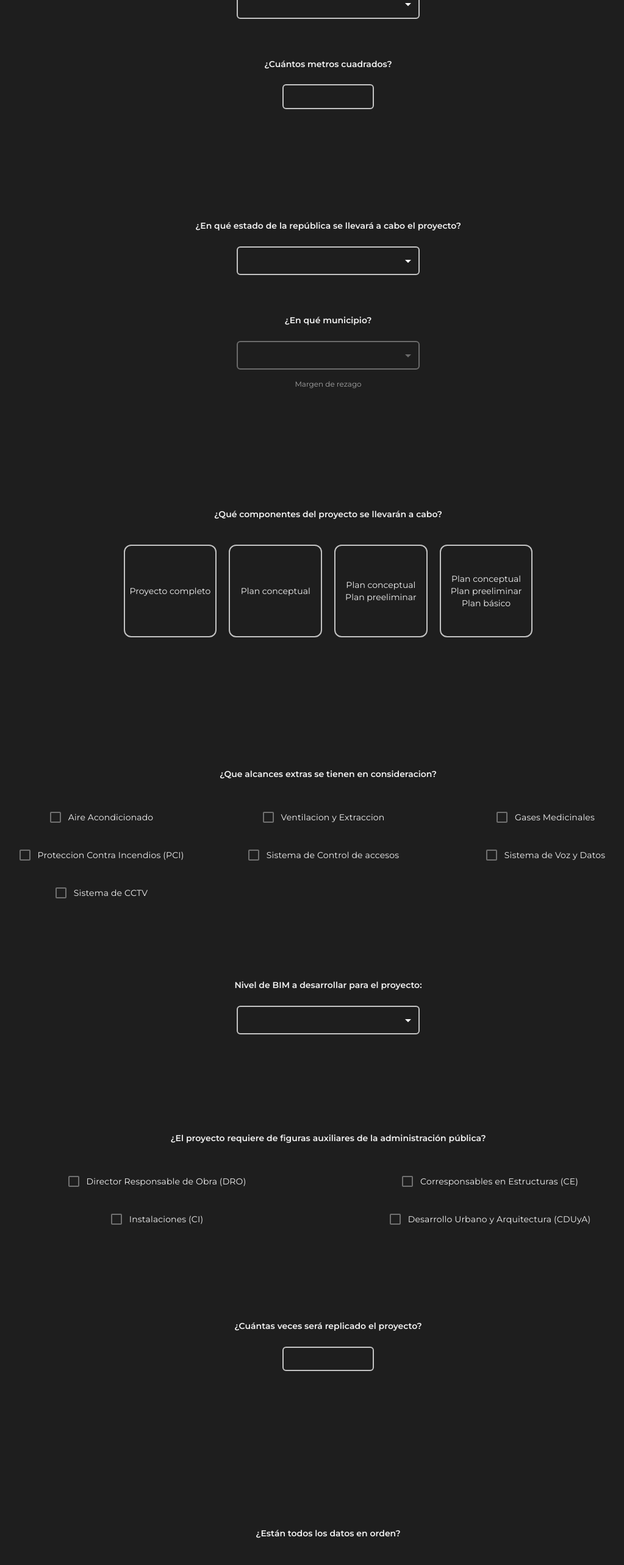
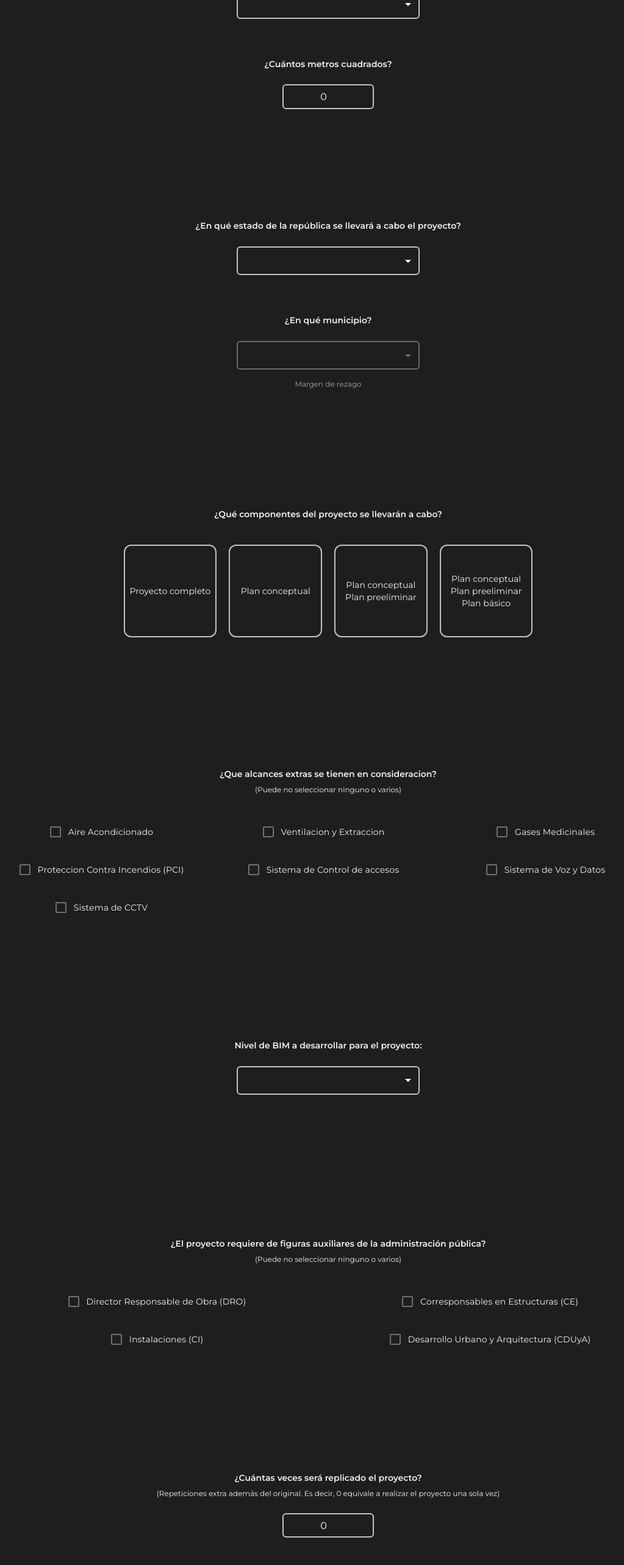
Before and after one commit to Carrasc/calc, a Next.js app: page / in a window 1280 px wide. Shown: the part 980-3546 px from the top of the page at 61% size, without its empty margins (102-1125 px from the left). Built offline with nearby package versions, Linux system fonts and the light colour scheme.

Commit message:
Button Calcular disabled until options selected, TableResults style, brief lines testing

```diff
--- a/components/BIMView.js
+++ b/components/BIMView.js
@@ -22,7 +22,7 @@ export default function BIMView() {
     }));
   };
   return (
-    <div className="flex flex-col items-center justify-center w-full my-20">
+    <div className="flex flex-col items-center justify-center w-full my-10 min-h-[40vh]">
       <p className="text-center mb-6 font-[Montserrat-bold] text-sm text-miluno-white ">
         Nivel de BIM a desarrollar para el proyecto:
       </p>
--- a/components/Brief.js
+++ b/components/Brief.js
@@ -1,5 +1,5 @@
-import React from 'react';
-import { GeneralContext } from '../Context/GeneralContext';
+import React from "react";
+import { GeneralContext } from "../Context/GeneralContext";
 
 export default function Brief() {
   const {
@@ -15,48 +15,49 @@ export default function Brief() {
   } = React.useContext(GeneralContext);
   const data = [
     {
-			title: 'Género del Proyecto',
-			string: gender.type + ' / ' + gender.son,
+      title: "Género del Proyecto",
+      string: gender.type + " / " + gender.son,
     },
     {
-			title: 'Superficie',
-			string: surface.value + 'm2',
+      title: "Superficie",
+      string: surface.value + "m2",
     },
     {
-			title: 'Modalidad',
+      title: "Modalidad",
       string: typeOfProject.title,
     },
     {
-			title: 'Lugar',
-			string: lag_margin.estado + ' / ' + lag_margin.municipio,
+      title: "Lugar",
+      string: lag_margin.estado + " / " + lag_margin.municipio,
     },
     {
-			title: 'Componentes de proyecto',
-			string: plan.item.titles.map((item, index) => {
-				const comma =
-					index !== plan.item.titles.length - 1 ? ', ' : '.';
+      title: "Componentes de proyecto",
+      string:
+        "" +
+        plan.item.titles.map((item, index) => {
+          const comma = index !== plan.item.titles.length - 1 ? ", " : ".";
           return item + comma;
         }),
     },
     {
-			title: 'Alcances extras',
+      title: "Alcances extras",
       string: scopes.map((item, index) => {
-				const comma = index !== scopes.length - 1 ? ', ' : '.';
+        const comma = index !== scopes.length - 1 ? ", " : ".";
         return item + comma;
       }),
     },
     {
-			title: 'MIC (BIM)',
+      title: "MIC (BIM)",
       string: bim_selection.title,
     },
     {
-			title: 'Repeticiones',
+      title: "Repeticiones",
       string: times.value,
     },
     {
-			title: 'Contrataciones',
+      title: "Contrataciones",
       string: peopleSelected.map((item, index) => {
-				const comma = index !== peopleSelected.length - 1 ? ', ' : '.';
+        const comma = index !== peopleSelected.length - 1 ? ", " : ".";
         return item + comma;
       }),
     },
@@ -74,7 +75,16 @@ export default function Brief() {
           <div className="text-sm text-start font-montserrat-bold text-miluno-white">
             {item.title}
           </div>
-					<div className="w-full mx-10 h-[1px] bg-miluno-green "></div>
+          <div
+            className={`w-full mx-10 h-[1px] ${
+              item.string !== "" &&
+              item.string !== " / " &&
+              item.string !== "0m2" &&
+              item.string !== undefined
+                ? "bg-miluno-green"
+                : "bg-miluno-gray"
+            }`}
+          ></div>
           <div className="text-sm text-end font-montserrat text-miluno-white">
             {item.string}
           </div>
--- a/components/ExtraComponents.js
+++ b/components/ExtraComponents.js
@@ -1,9 +1,9 @@
-import * as React from 'react';
-import FormGroup from '@mui/material/FormGroup';
-import FormControlLabel from '@mui/material/FormControlLabel';
-import Checkbox from '@mui/material/Checkbox';
-import extraInstalation from '../Data/IC.json';
-import { GeneralContext } from '../Context/GeneralContext';
+import * as React from "react";
+import FormGroup from "@mui/material/FormGroup";
+import FormControlLabel from "@mui/material/FormControlLabel";
+import Checkbox from "@mui/material/Checkbox";
+import extraInstalation from "../Data/IC.json";
+import { GeneralContext } from "../Context/GeneralContext";
 
 export default function ExtraComponents() {
   const { scopes, set_scopes } = React.useContext(GeneralContext);
@@ -24,8 +24,11 @@ export default function ExtraComponents() {
   };
   return (
     <div className="py-10">
-			<p className="text-center mb-6 font-[Montserrat-bold] text-sm text-miluno-white ">
+      <p className="text-center mb-2 font-[Montserrat-bold] text-sm text-miluno-white ">
         ¿Que alcances extras se tienen en consideracion?
+      </p>
+      <p className="text-center mb-6 font-[Montserrat] text-xs text-miluno-white ">
+        (Puede no seleccionar ninguno o varios)
       </p>
       <div className="grid grid-cols-1 gap-5 mt-10 md:grid-cols-3">
         {extraInstalation.map((item, index) => (
@@ -34,9 +37,9 @@ export default function ExtraComponents() {
               label={
                 <span
                   style={{
-										fontSize: '14px',
-										fontFamily: 'Montserrat',
-										color: '#f3f3f3',
+                    fontSize: "14px",
+                    fontFamily: "Montserrat",
+                    color: "#f3f3f3",
                   }}
                 >
                   {item.label}
@@ -46,9 +49,9 @@ export default function ExtraComponents() {
                 <Checkbox
                   onChange={(e) => handleChange(e, item)}
                   sx={{
-										color: '#707070',
-										'&.Mui-checked': {
-											color: '#7AC279',
+                    color: "#707070",
+                    "&.Mui-checked": {
+                      color: "#7AC279",
                     },
                   }}
                 />
--- a/components/ExtraPeople.js
+++ b/components/ExtraPeople.js
@@ -1,9 +1,9 @@
-import * as React from 'react';
-import FormGroup from '@mui/material/FormGroup';
-import FormControlLabel from '@mui/material/FormControlLabel';
-import Checkbox from '@mui/material/Checkbox';
-import extraPeople from '../Data/People.json';
-import { GeneralContext } from '../Context/GeneralContext';
+import * as React from "react";
+import FormGroup from "@mui/material/FormGroup";
+import FormControlLabel from "@mui/material/FormControlLabel";
+import Checkbox from "@mui/material/Checkbox";
+import extraPeople from "../Data/People.json";
+import { GeneralContext } from "../Context/GeneralContext";
 
 export default function ExtraPeople() {
   const { setPeopleSelected } = React.useContext(GeneralContext);
@@ -40,10 +40,13 @@ export default function ExtraPeople() {
   };
 
   return (
-		<div className="py-20">
-			<p className="text-center mb-6 font-[Montserrat-bold] text-sm text-miluno-white ">
+    <div className="py-20 min-h-[50vh]">
+      <p className="text-center mb-2 font-[Montserrat-bold] text-sm text-miluno-white ">
         ¿El proyecto requiere de figuras auxiliares de la administración
         pública?
+      </p>
+      <p className="text-center mb-6 font-[Montserrat] text-xs text-miluno-white ">
+        (Puede no seleccionar ninguno o varios)
       </p>
       <div className="grid grid-cols-1 gap-5 mt-10 md:grid-cols-2">
         {extraPeople.map((item, index) => (
@@ -52,9 +55,9 @@ export default function ExtraPeople() {
               label={
                 <span
                   style={{
-										fontSize: '14px',
-										fontFamily: 'Montserrat',
-										color: '#f3f3f3',
+                    fontSize: "14px",
+                    fontFamily: "Montserrat",
+                    color: "#f3f3f3",
                   }}
                 >
                   {item.label}
@@ -65,11 +68,11 @@ export default function ExtraPeople() {
                   id={item.order}
                   checked={people[index].checked}
                   onChange={(e) => handleChange(e, index)}
-									inputProps={{ 'aria-label': 'controlled' }}
+                  inputProps={{ "aria-label": "controlled" }}
                   sx={{
-										color: '#707070',
-										'&.Mui-checked': {
-											color: '#7AC279',
+                    color: "#707070",
+                    "&.Mui-checked": {
+                      color: "#7AC279",
                     },
                   }}
                 />
--- a/components/MilUnoTextField.js
+++ b/components/MilUnoTextField.js
@@ -2,6 +2,7 @@ import React from "react";
 import InputBase from "@mui/material/InputBase";
 import TextField from "@mui/material/TextField";
 import { styled } from "@mui/material/styles";
+import InputAdornment from "@mui/material/InputAdornment";
 
 const CustomTextField = styled(TextField)({
   "& .MuiInputBase-input": {
@@ -39,9 +40,18 @@ const CustomTextField = styled(TextField)({
     },
   },
 });
-export default function MilUnoTextField({ handleChange = () => {} }) {
+export default function MilUnoTextField({
+  handleChange = () => {},
+  defaultVal,
+  value,
+}) {
   return (
     <CustomTextField
+      defaultValue={defaultVal}
+      value={value}
+      InputProps={{
+        inputProps: { min: 0 },
+      }}
       onChange={handleChange}
       id="sizeOfProject"
       label=""
--- a/components/TimesOfProyect.js
+++ b/components/TimesOfProyect.js
@@ -1,18 +1,28 @@
-import React from 'react';
-import { GeneralContext } from '../Context/GeneralContext';
-import MilUnoTextField from './MilUnoTextField';
+import React from "react";
+import { GeneralContext } from "../Context/GeneralContext";
+import MilUnoTextField from "./MilUnoTextField";
 
 export default function TimesOfProyect() {
-	const { setTimes } = React.useContext(GeneralContext);
+  const { setTimes, times } = React.useContext(GeneralContext);
   const handleChange = (event) => {
-		setTimes({ value: parseInt(event.target.value) });
+    event.target.value < 0
+      ? setTimes({ value: 0 })
+      : setTimes({ value: parseInt(event.target.value) });
   };
   return (
     <div className="flex flex-col items-center justify-center w-full my-16">
-			<p className="text-center mb-6 font-[Montserrat-bold] text-sm text-miluno-white ">
+      <p className="text-center mb-2 font-[Montserrat-bold] text-sm text-miluno-white ">
         ¿Cuántas veces será replicado el proyecto?
       </p>
-			<MilUnoTextField handleChange={handleChange} />
+      <p className="text-center mb-6 font-[Montserrat] text-xs text-miluno-white ">
+        (Repeticiones extra además del original. Es decir, 0 equivale a realizar
+        el proyecto una sola vez)
+      </p>
+      <MilUnoTextField
+        handleChange={handleChange}
+        defaultVal={0}
+        value={times.value}
+      />
     </div>
   );
 }
--- a/components/TypeAndSize.js
+++ b/components/TypeAndSize.js
@@ -37,7 +37,9 @@ export default function TypeAndSize() {
     React.useContext(GeneralContext);
 
   const handleChangeSize = (event) => {
-    setSurface({ value: parseInt(event.target.value) });
+    event.target.value < 0
+      ? setSurface({ value: 0 })
+      : setSurface({ value: parseInt(event.target.value) });
   };
 
   const handleSelectedValue = (item) => {
@@ -67,7 +69,10 @@ export default function TypeAndSize() {
         <p className="text-center mb-6 font-[Montserrat-bold] text-sm text-miluno-white">
           ¿Cuántos metros cuadrados?
         </p>
-        <MilUnoTextField handleChange={handleChangeSize} />
+        <MilUnoTextField
+          handleChange={handleChangeSize}
+          value={surface.value}
+        />
       </div>
     </Box>
   );
```
Also changed, not shown: components/TableResult.js (+59 -51 lines), pages/index.js (+35 -18 lines). Lines whose indentation alone changed are shown as unchanged.
